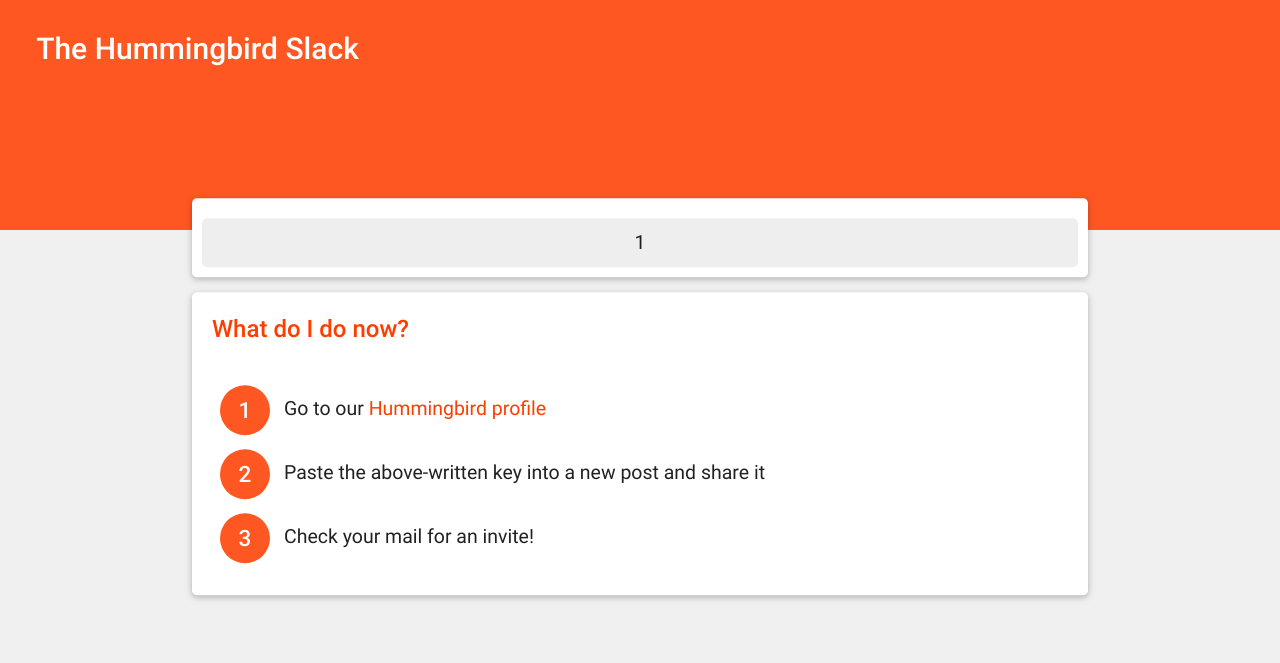
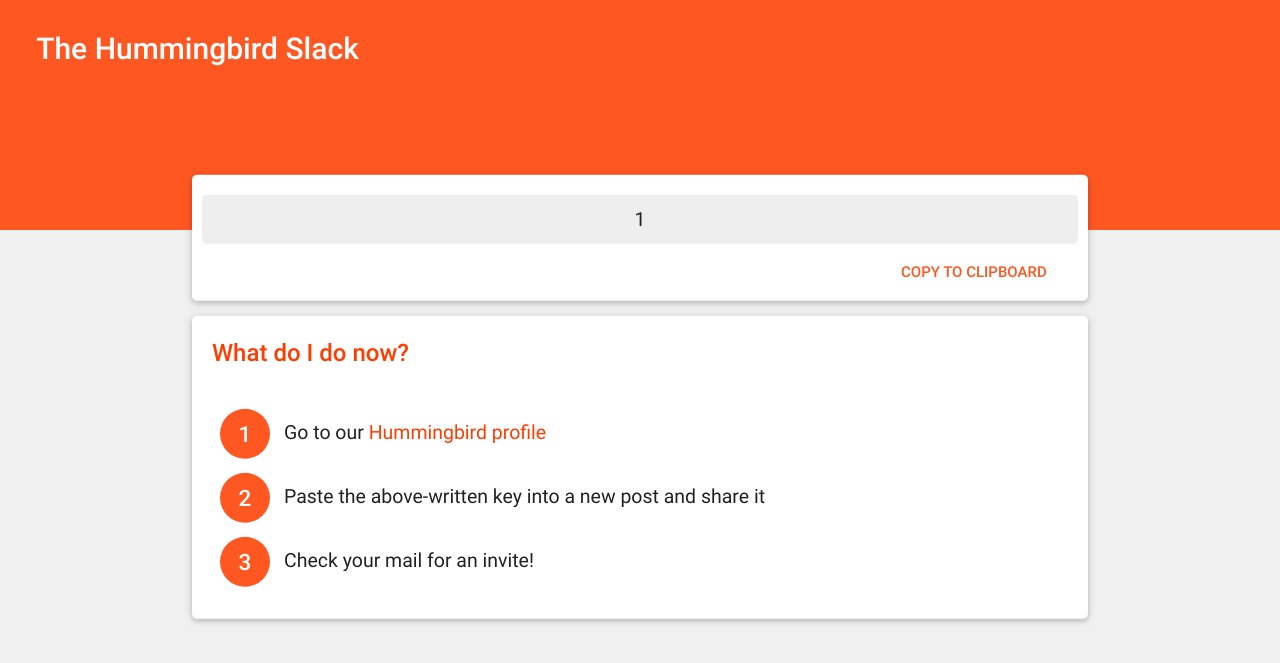
Before and after one commit to Epictek/Hummingbird-Slack-Invite, a Flask app: page /verify in a window 1280 px wide. Shown: the top 663 px of the page. Run offline with Flask 2, Linux system fonts and the light colour scheme; the visitor is signed in with stand-in values (Sample User, id 1); some libraries are stand-ins or nearby versions.

Commit message:
add copy Button functionality

```diff
--- a/app/templates/verify.html
+++ b/app/templates/verify.html
@@ -19,10 +19,9 @@
     <div class="container">
     <div class="card key">
       <div class="center code">{{invite_id}}</div>
-<!--      <button class="waves-effect deep-orange-text btn-flat right">
+      <button class="waves-effect deep-orange-text btn-flat right copy">
         Copy to Clipboard
       </button>
-!-->
     </div>
     <div class="card steps">
     <div class="row">
@@ -37,8 +36,50 @@
     </div>
   </div>
   </div>
-
 </body>
 <script type="text/javascript" src="https://code.jquery.com/jquery-2.1.1.min.js"></script>
 <script src="https://cdnjs.cloudflare.com/ajax/libs/materialize/0.97.1/js/materialize.min.js"></script>
+<script type="text/javascript">
+function copyTextToClipboard(text) {
+  var textArea = document.createElement("textarea");
+
+  textArea.style.position = 'fixed';
+  textArea.style.top = 0;
+  textArea.style.left = 0;
+
+  textArea.style.width = '2em';
+  textArea.style.height = '2em';
+
+  textArea.style.padding = 0;
+
+  textArea.style.border = 'none';
+  textArea.style.outline = 'none';
+  textArea.style.boxShadow = 'none';
+  textArea.style.background = 'transparent';
+
+
+  textArea.value = text;
+
+  document.body.appendChild(textArea);
+
+  textArea.select();
+
+  try {
+    var successful = document.execCommand('copy');
+    var msg = successful ? 'successful' : 'unsuccessful';
+    console.log('Copying text command was ' + msg);
+  } catch (err) {
+    console.log('Oops, unable to copy');
+  }
+
+  document.body.removeChild(textArea);
+}
+
+
+var copyBtn = document.querySelector('.copy');
+
+copyBtn.addEventListener('click', function(event) {
+  copyTextToClipboard('{{invite_id}}');
+});
+</script>
 </html>
```
